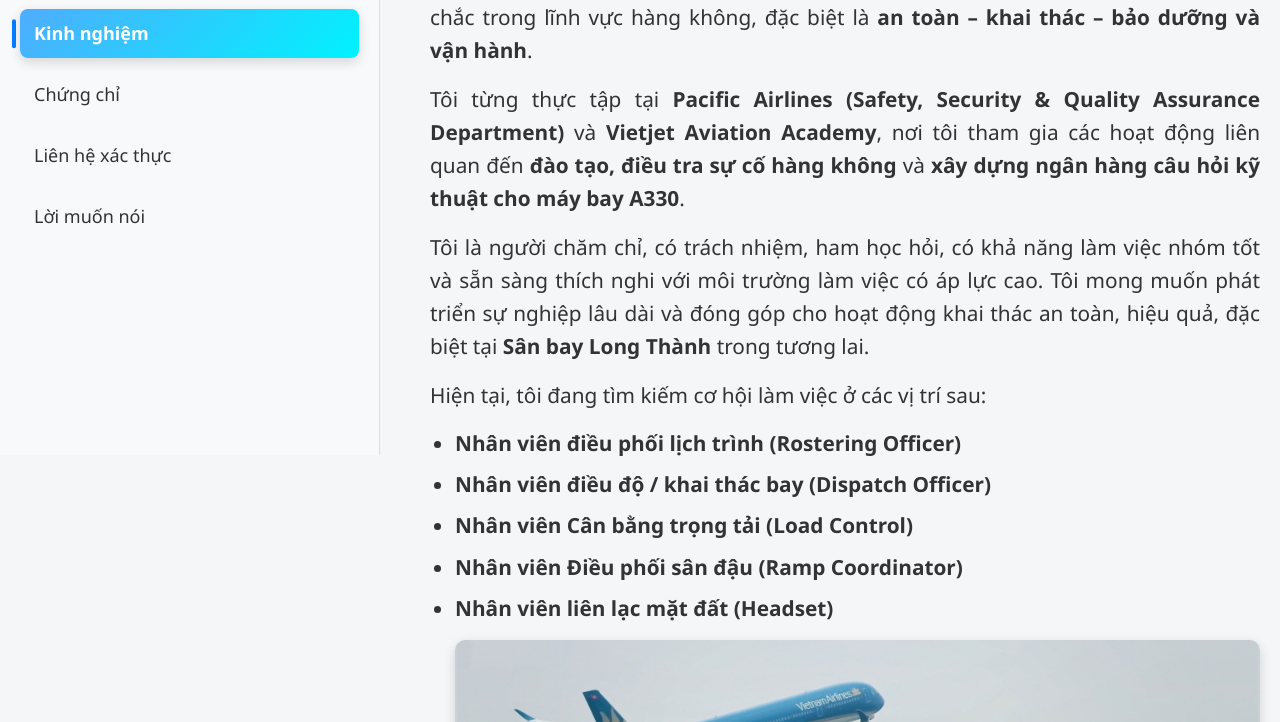
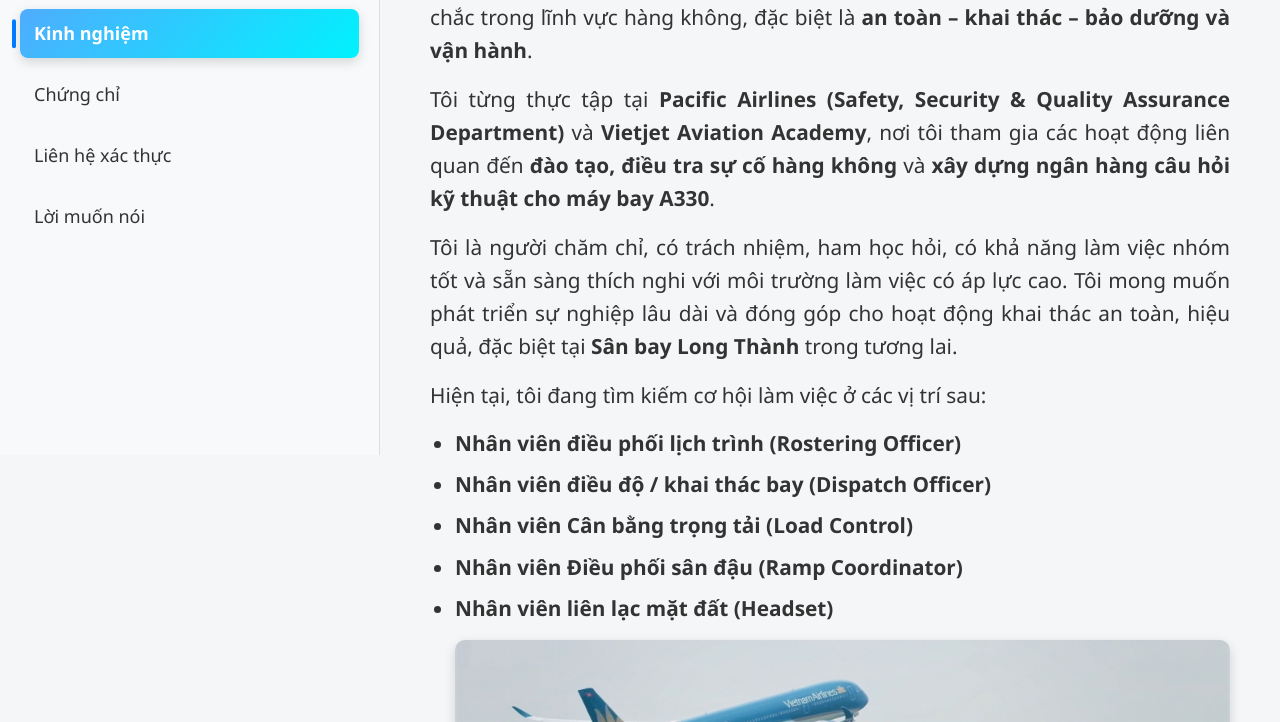
Before and after one commit to portfoliogioithieu/Do.Hoang.Quan, a plain HTML site: page index.html in a window 1280 px wide. Shown: the part 525-1247 px from the top of the page. Drawn offline with Linux system fonts and the light colour scheme.

Commit message:
Update style.css

```diff
--- a/style.css
+++ b/style.css
@@ -637,3 +637,12 @@ footer {
     background: #007BFF;
     border-radius: 2px;
 }
+
+/* ===== FIX ALIGN HEADER vs CONTENT ===== */
+@media (min-width: 993px) {
+    section,
+    footer {
+        margin-left: calc(var(--sidebar-width) + var(--sidebar-gap));
+        margin-right: var(--sidebar-gap);
+    }
+}
```
